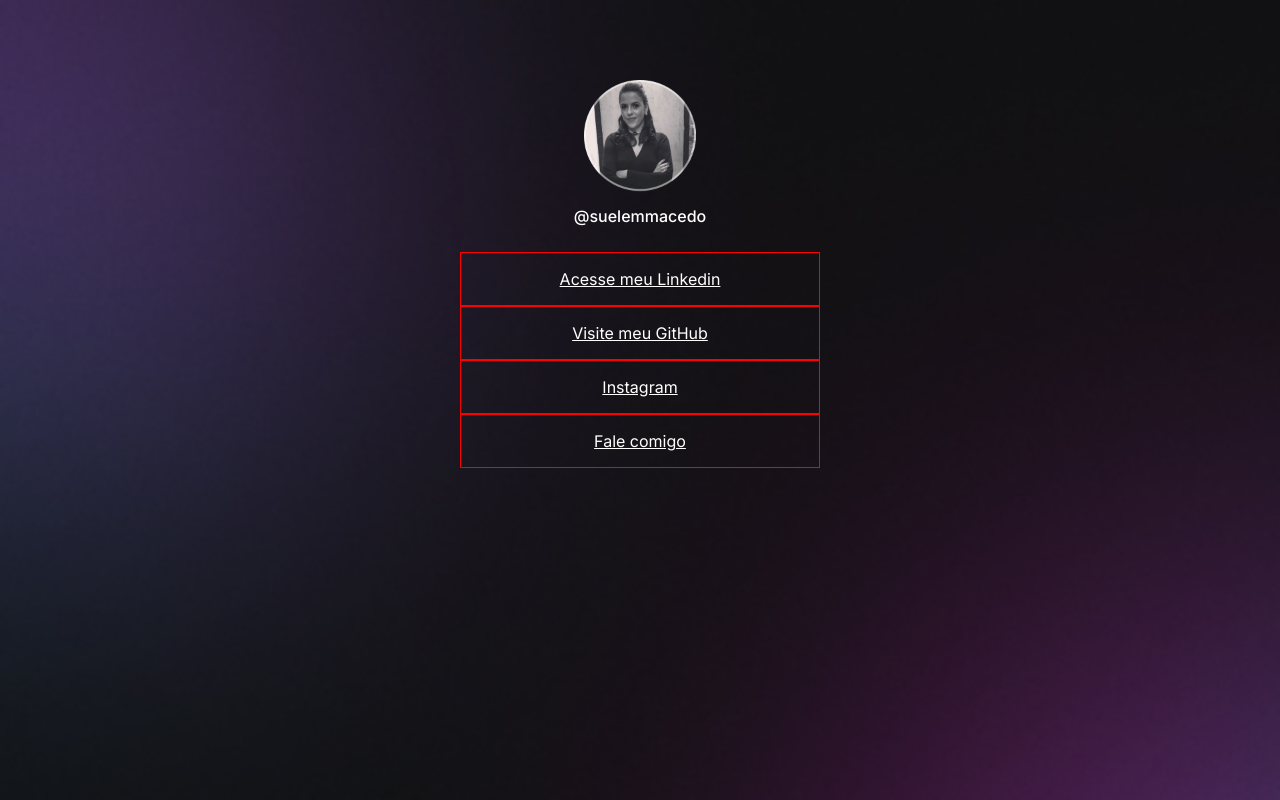
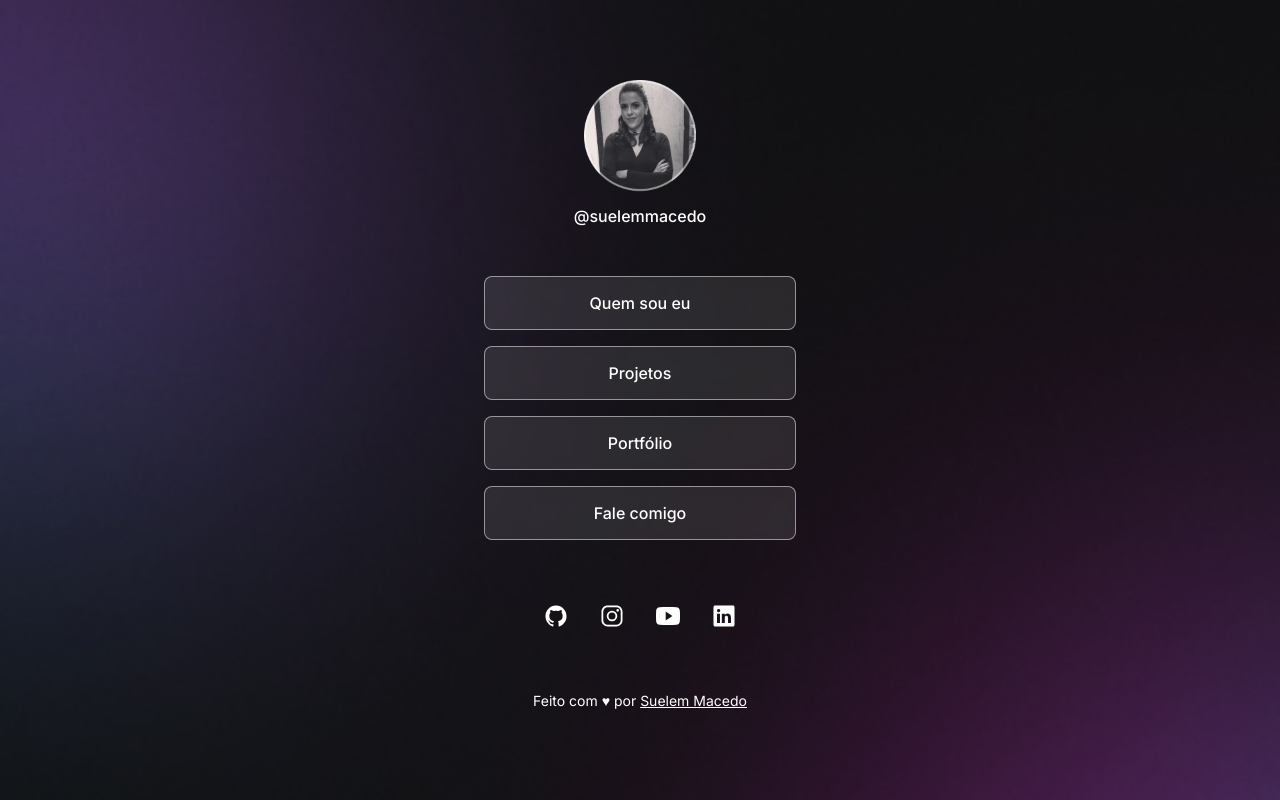
Before and after one commit to suelemmacedo/DevLinks, a plain HTML site: page index.html in a window 1280 px wide. Drawn offline with nearby package versions, Linux system fonts and the light colour scheme.

Commit message:
Atualizando projeto

```diff
--- a/index.html
+++ b/index.html
@@ -24,24 +24,56 @@
       </div>
       <ul>
         <li>
-          <a href="https://www.linkedin.com/in/suelemmacedo/" target="_blank"
-            >Acesse meu Linkedin</a
+          <a
+            href="https://portfolio-suelem-ebym.vercel.app/Sobre.html"
+            target="_blank"
+            >Quem sou eu</a
           >
         </li>
         <li>
-          <a href="https://github.com/suelemmacedo" target="_blank"
-            >Visite meu GitHub</a
+          <a
+            href="https://github.com/suelemmacedo?tab=repositories"
+            target="_blank"
+            >Projetos</a
           >
         </li>
         <li>
-          <a href="https://www.instagram.com/suelemmacedo/" target="_blank"
-            >Instagram</a
+          <a href="https://portfolio-suelem-ebym.vercel.app/" target="_blank"
+            >Portfólio</a
           >
         </li>
         <li>
           <a href="https://wa.me/83981180804" target="_blank">Fale comigo</a>
         </li>
       </ul>
+      <div id="social-links">
+        <a href="https://github.com/suelemmacedo" target="_blank">
+          <ion-icon name="logo-github"></ion-icon>
+        </a>
+        <a href="https://www.instagram.com/suelemmacedo/" target="_blank">
+          <ion-icon name="logo-instagram"></ion-icon>
+        </a>
+        <a href="#" target="_blank">
+          <ion-icon name="logo-youtube"></ion-icon>
+        </a>
+
+        <a href="https://www.linkedin.com/in/suelemmacedo/">
+          <ion-icon name="logo-linkedin"></ion-icon>
+        </a>
+      </div>
+      <footer>
+        Feito com ♥ por
+        <a href="https://www.instagram.com/suelemmacedo/">Suelem Macedo</a>
+      </footer>
     </div>
+    <!--  https://ionic.io/ionicons -->
+    <script
+      type="module"
+      src="https://unpkg.com/ionicons@7.1.0/dist/ionicons/ionicons.esm.js"
+    ></script>
+    <script
+      nomodule
+      src="https://unpkg.com/ionicons@7.1.0/dist/ionicons/ionicons.js"
+    ></script>
   </body>
 </html>
--- a/style.css
+++ b/style.css
@@ -1,7 +1,7 @@
 * {
   padding: 0;
   margin: 0;
-  box-sizing: border-box; // deixa o container ser medido pela borda.
+  box-sizing: border-box; /* deixa o container ser medido pela borda. */
 }
 
 body {
@@ -26,6 +26,7 @@ body * {
 #container {
   width: 360px;
   margin: 56px auto auto;
+  padding: 0 24px;
   /* border: 1px solid red; */
 }
 
@@ -49,15 +50,64 @@ body * {
 }
 
 /* links */
-
 ul {
-  list-style: none; // tira os pontos da lista e deixa sem estilo.
+  list-style: none; /*tira os pontos da lista e deixa sem estilo. */
+  display: flex;
+  flex-direction: column;
+  gap: 16px; /* funciona dando espaço entre os elementos, não dá espaço nem em cima e nem embaixo apenas nos elementos. */
+  padding: 24px 0;
 }
 
 ul li a {
-  border: 1px solid red;
   display: flex; /* caso fosse "display: block", a propriedade abaixo teria que ser substituída por "text-align:center". */
   justify-content: center; /* lembrar do eixo y */
   align-items: center; /* lembrar do eixo x */
   padding: 16px 24px;
+  background: rgba(255, 255, 255, 0.1);
+  border: 1px solid rgba(255, 255, 255, 0.5);
+  border-radius: 8px;
+  backdrop-filter: blur(4px);
+  -webkit-backdrop-filter: blur(4px);
+  text-decoration: none;
+  font-weight: 500;
+  transition: background 0.2s;
 }
+
+/* pseudo-select */
+
+ul li a:hover {
+  background: rgba(255, 255, 255, 0.05);
+  border: 1.5px solid white;
+}
+
+/* existem propriedades liberadas pelo flex, ou seja, só existem se o flex liberá-las, o que ocorre quando colocamos a propriedade "display: flex" */
+/* Social Links */
+
+#social-links {
+  display: flex;
+  font-size: 24px;
+  padding: 24px 0;
+  justify-content: center;
+  align-items: flex-start;
+  align-self: stretch;
+}
+
+#social-links a {
+  /* importante as 3 primeiras propriedades para alinhar os ícones dentro do border-radius */
+  display: flex;
+  align-items: center;
+  justify-content: center;
+  padding: 16px;
+  transition: background 0.2s;
+  border-radius: 50%;
+}
+
+#social-links a:hover {
+  background: rgba(255, 255, 255, 0.2);
+}
+
+footer {
+  padding: 24px 0;
+  text-align: center;
+  font-size: 14px;
+}
```
